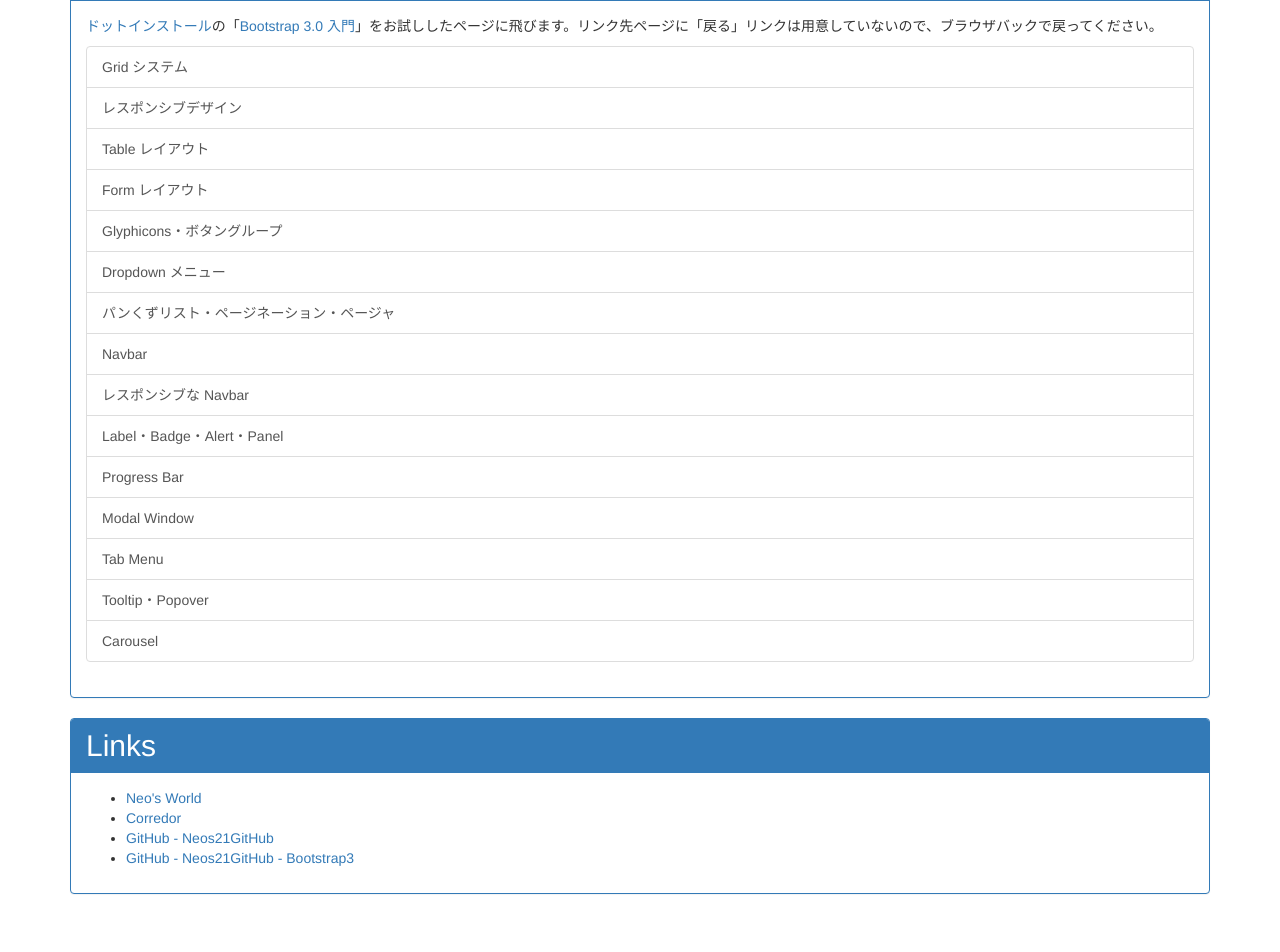
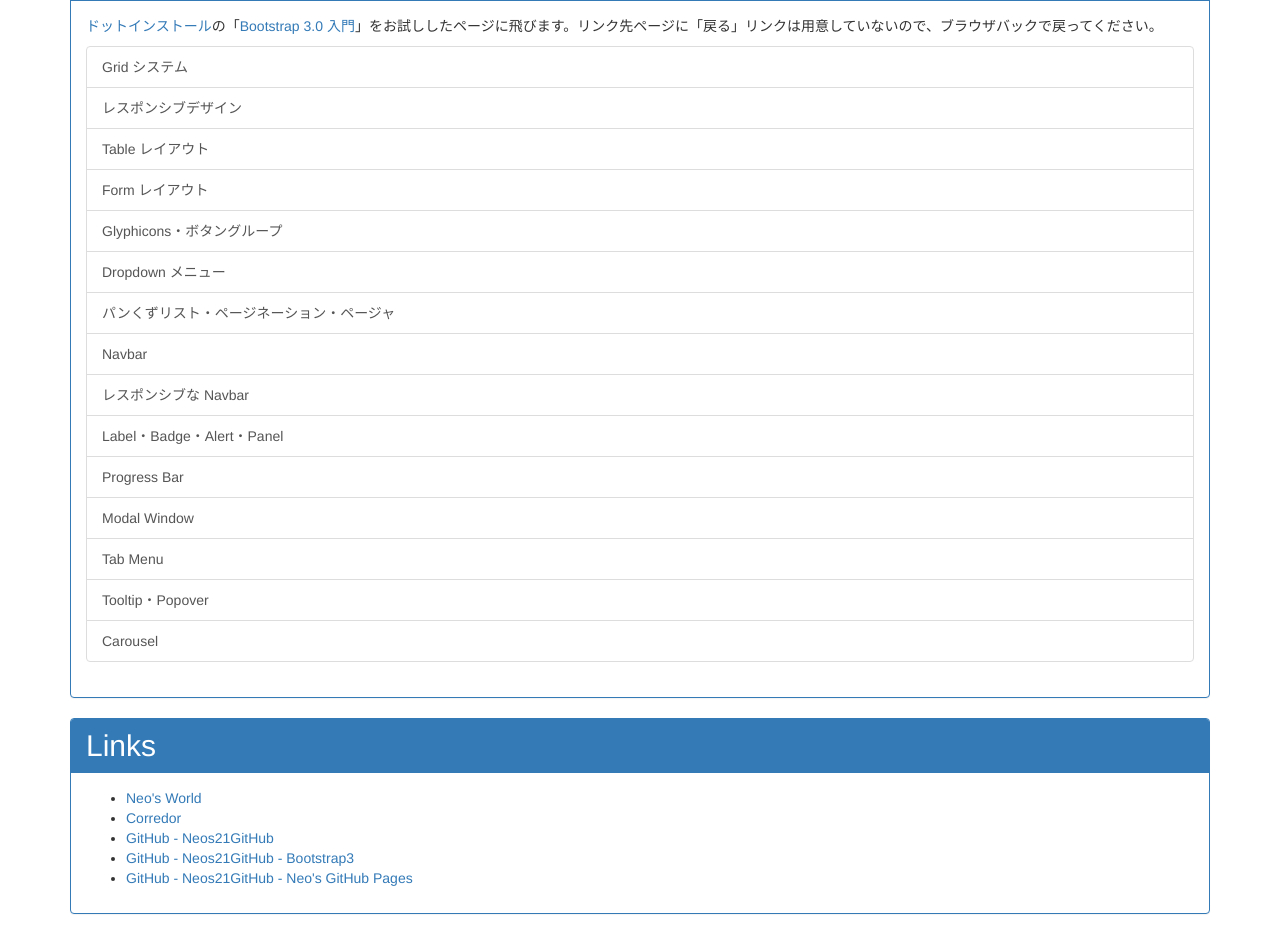
Before and after one commit to Neos21/Bootstrap3, a plain HTML site: page index.html in a window 1280 px wide. Shown: the part 402-1354 px from the top of the page. Drawn offline with Linux system fonts and the light colour scheme.

Commit message:
GitHub Pages へのリンクを追加

```diff
--- a/index.html
+++ b/index.html
@@ -65,7 +65,6 @@
         </div>
       </div>
 
-
       <div class="panel panel-primary">
         <div class="panel-heading">
           <h2>Links</h2>
@@ -76,6 +75,7 @@
             <li><a href="http://neos21.hatenablog.com/">Corredor</a></li>
             <li><a href="https://github.com/Neos21GitHub">GitHub - Neos21GitHub</a></li>
             <li><a href="https://github.com/Neos21GitHub/Bootstrap3">GitHub - Neos21GitHub - Bootstrap3</a></li>
+			<li><a href="../index.html">GitHub - Neos21GitHub - Neo's GitHub Pages</a></li>
           </ul>
         </div>
       </div>
@@ -87,9 +87,6 @@
 
     <script>
       $(function() {
-
-        // ページごとにスクリプトを指定したいとき
-
       });
     </script>
 
```
